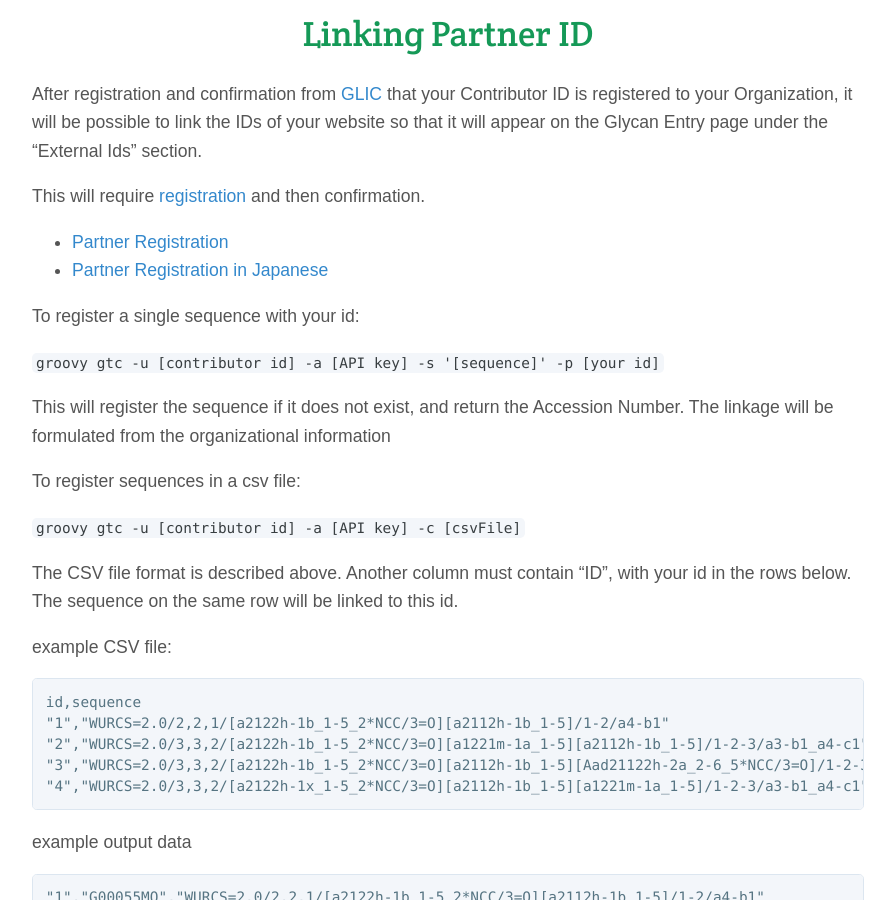
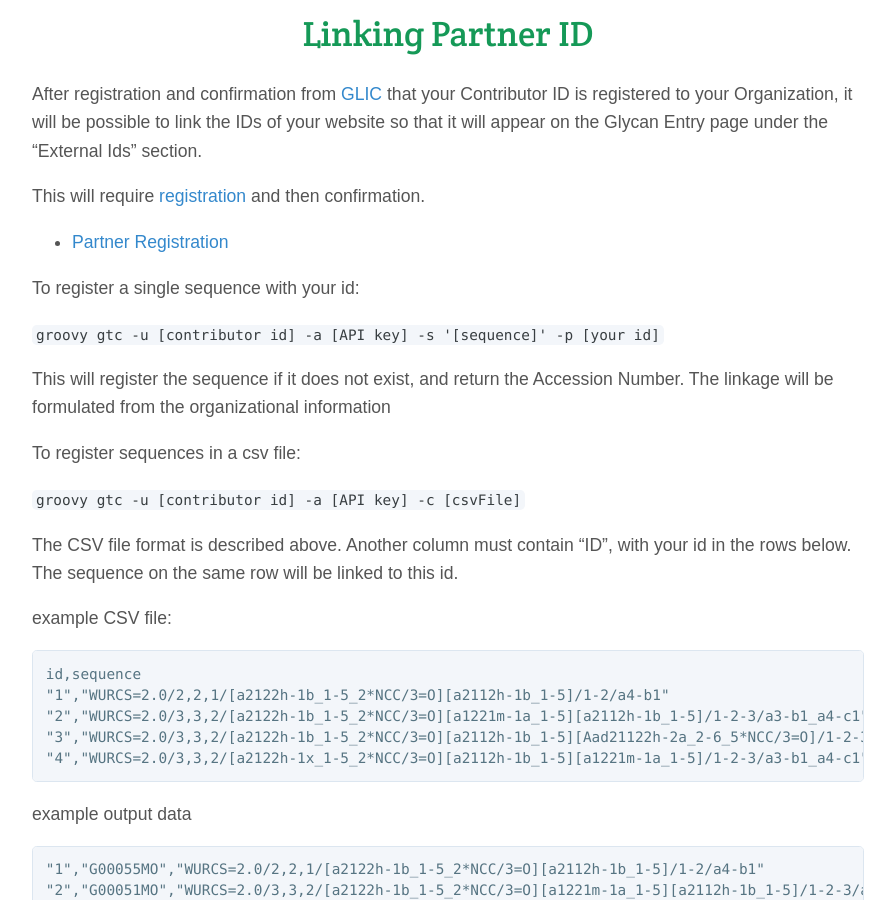
Before and after one commit to glytoucan/glytoucan, a Jekyll site: the page built from system/cli.md, in a window 1280 px wide and 900 px high, scrolled down 4987 px. Shown: the whole window, without its empty margins (192-1087 px from the left). Built offline with Jekyll 4.4.1, drawn with Linux system fonts in a browser that asks for light colours; nearby versions of some CDN libraries.

Commit message:
Update cli.md
登録フォームを日本語・英語を一つにまとめたため、日本語の登録フォームへのリンクを削除した

```diff
--- a/system/cli.md
+++ b/system/cli.md
@@ -140,7 +140,7 @@ After registration and confirmation from [GLIC](http://glic.glycoinfo.org) that
 This will require [registration](http://code.glytoucan.org/partner/registration/) and then confirmation.
 
 * [Partner Registration](http://code.glytoucan.org/partner/registration/)
-* [Partner Registration in Japanese](http://code.glytoucan.org/partner/registration_ja/)
+
 
 To register a single sequence with your id:
 
```
